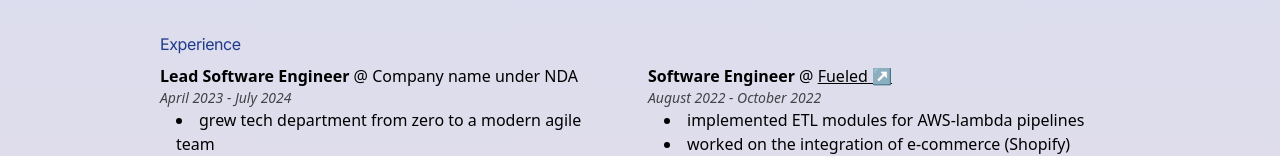
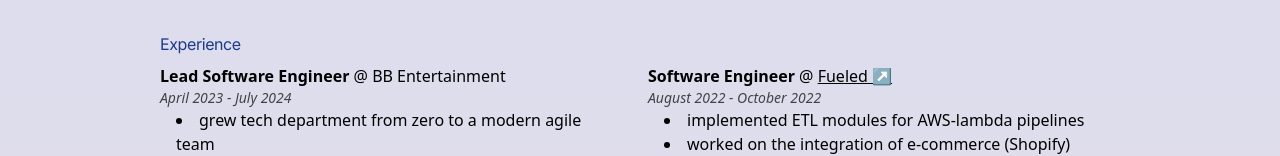
Before and after one commit to ichi404gh/personal_page, a Next.js app: page / in a window 1280 px wide. Shown: the part 252-408 px from the top of the page. Built offline with nearby package versions, Linux system fonts and the light colour scheme.

Commit message:
update cv, bump versions

```diff
--- a/package.json
+++ b/package.json
@@ -11,7 +11,7 @@
   "dependencies": {
     "@next/third-parties": "^14.2.5",
     "clsx": "^2.1.1",
-    "next": "14.2.4",
+    "next": "^14.2.29",
     "react": "^18",
     "react-dom": "^18"
   },
--- a/src/app/page.tsx
+++ b/src/app/page.tsx
@@ -13,7 +13,7 @@ interface ExperienceEntry {
 
 const experience: ExperienceEntry[] = [
   {
-    company: 'Company name under NDA',
+    company: 'BB Entertainment',
     title: 'Lead Software Engineer',
     date: 'April 2023 - July 2024',
     bullets: [
```
Also changed, not shown: 2 other files (tests, documents, lock files or other folders).
